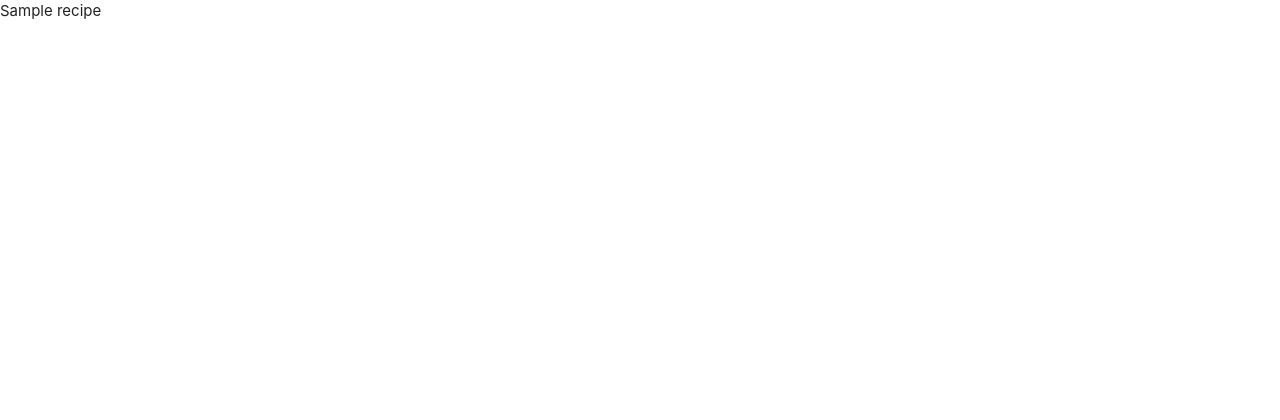
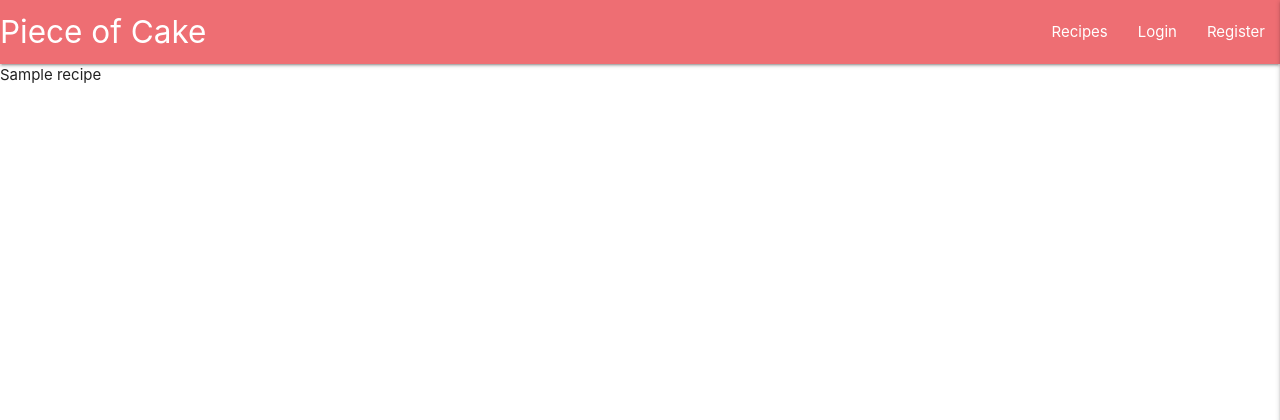
Before and after one commit to JimEv87/MS3, a Flask app: page / in a window 1280 px wide. Before the commit the part shown is almost empty. Shown: the top 420 px of the page. Run offline with Flask 2, Linux system fonts and the light colour scheme; a database or web service that is not in the repository returns one stand-in record (values such as "Sample title"); some libraries are stand-ins or nearby versions.

Commit message:
Add Materialize Navbar and Sidebar

```diff
--- a/static/js/script.js
+++ b/static/js/script.js
@@ -0,0 +1,3 @@
+$(document).ready(function(){
+    $(".sidenav").sidenav({edge: "right"});
+  });
--- a/templates/base.html
+++ b/templates/base.html
@@ -1,21 +1,49 @@
 <!DOCTYPE html>
 <html lang="en">
+
 <head>
     <meta charset="UTF-8">
     <meta name="viewport" content="width=device-width, initial-scale=1.0">
     <link rel="stylesheet" href="https://cdnjs.cloudflare.com/ajax/libs/font-awesome/5.15.1/css/all.min.css"
-        integrity="sha512-+4zCK9k+qNFUR5X+cKL9EIR+ZOhtIloNl9GIKS57V1MyNsYpYcUrUeQc9vNfzsWfV28IaLL3i96P9sdNyeRssA==" crossorigin="anonymous" />
-    <link rel="stylesheet" href="https://cdnjs.cloudflare.com/ajax/libs/materialize/1.0.0/css/materialize.min.css" type="text/css">
+        integrity="sha512-+4zCK9k+qNFUR5X+cKL9EIR+ZOhtIloNl9GIKS57V1MyNsYpYcUrUeQc9vNfzsWfV28IaLL3i96P9sdNyeRssA=="
+        crossorigin="anonymous" />
+    <link rel="stylesheet" href="https://cdnjs.cloudflare.com/ajax/libs/materialize/1.0.0/css/materialize.min.css"
+        type="text/css">
     <link rel="stylesheet" href="{{ url_for('static', filename='css/style.css') }}">
     <title>Piece of Cake</title>
 </head>
+
 <body>
+
+    <header>
+
+        <!--top nav bar-->
+        <nav class="nav-extended">
+            <div class="nav-wrapper">
+                <a href="{{ url_for('get_recipes') }}" class="brand-logo">Piece of Cake</a>
+                <a href="#" data-target="mobile-demo" class="sidenav-trigger right"><i class="fas fa-bars"></i></a>
+                <ul class="right hide-on-med-and-down">
+                    <li><a href="{{ url_for('get_recipes') }}">Recipes</a></li>
+                    <li><a href="#">Login</a></li>
+                    <li><a href="#">Register</a></li>
+                </ul>
+            </div>
+        </nav>
+        <!--mobile side nav-->
+        <ul class="sidenav" id="mobile-demo">
+            <li><a href="{{ url_for('get_recipes') }}">Recipes</a></li>
+            <li><a href="#">Login</a></li>
+            <li><a href="#">Register</a></li>
+        </ul>
+    </header>
 
     {% block content %}
     {% endblock %}
 
-    <script src="https://code.jquery.com/jquery-3.5.1.min.js" integrity="sha256-9/aliU8dGd2tb6OSsuzixeV4y/faTqgFtohetphbbj0=" crossorigin="anonymous"></script>
+    <script src="https://code.jquery.com/jquery-3.5.1.min.js"
+        integrity="sha256-9/aliU8dGd2tb6OSsuzixeV4y/faTqgFtohetphbbj0=" crossorigin="anonymous"></script>
     <script src="https://cdnjs.cloudflare.com/ajax/libs/materialize/1.0.0/js/materialize.min.js"></script>
     <script src="{{ url_for('static', filename='js/script.js') }}"></script>
 </body>
+
 </html>
```
